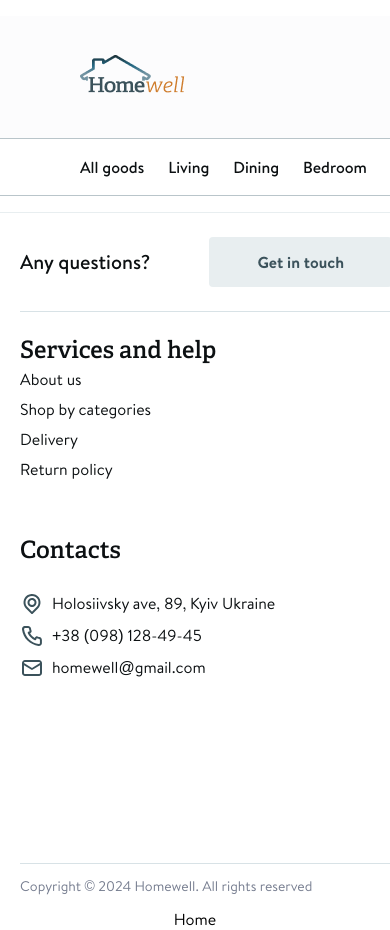
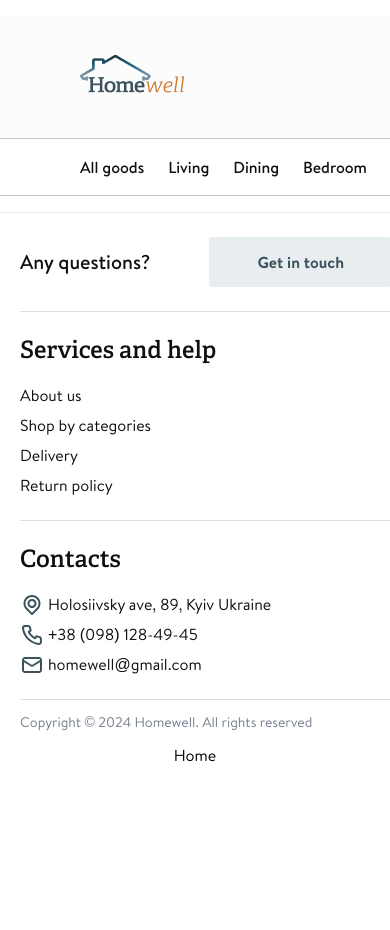
Before and after one commit to Vlad1slov/Frontend-Team-challenge, a React (Create React App) app: page / in a window 390 px wide. Shown: the top 930 px of the page. After the commit the page ends 844 px from the top, so only its background shows below. Built offline with nearby package versions, Linux system fonts and the light colour scheme.

Commit message:
adds Contacts mobile styles

```diff
--- a/src/components/Footer/Contacts/Contacts.jsx
+++ b/src/components/Footer/Contacts/Contacts.jsx
@@ -8,12 +8,9 @@ export const Contacts = () => {
         <h3 className={s.title}>Contacts</h3>
         <ul className={css.servisList}>
           <li className={s.contactsItem}>
-            <div className={s.contactItemBox}>
             <svg
               className={s.icon}
-                width="24"
-                height="24"
-                viewBox="0 0 24 24"
+              // viewBox="0 0 20 20"
               fill="none"
               xmlns="http://www.w3.org/2000/svg"
             >
@@ -25,14 +22,11 @@ export const Contacts = () => {
             <div className={s.textWrap}>
               <p className={s.text}>Holosiivsky ave, 89, Kyiv Ukraine</p>
             </div>
-            </div>
           </li>
-          <li className={s.contactItemBox}>
+          <li className={s.contactsItem}>
             <svg
               className={s.icon}
-              width="24"
-              height="24"
-              viewBox="0 0 24 24"
+              // viewBox="0 0 24 24"
               fill="none"
               xmlns="http://www.w3.org/2000/svg"
             >
@@ -41,16 +35,12 @@ export const Contacts = () => {
                 fill="#3B525B"
               />
             </svg>
-            <div className={s.textWrap}>
             <p className={s.text}>+38 (098) 128-49-45</p>
-            </div>
           </li>
-          <li className={s.contactItemBox}>
+          <li className={s.contactsItem}>
             <svg
               className={s.icon}
-              width="24"
-              height="24"
-              viewBox="0 0 24 24"
+              // viewBox="0 0 20 20"
               fill="none"
               xmlns="http://www.w3.org/2000/svg"
             >
@@ -59,9 +49,7 @@ export const Contacts = () => {
                 fill="#3B525B"
               />
             </svg>
-            <div className={s.textWrap}>
             <p className={s.text}>homewell@gmail.com</p>
-            </div>
           </li>
         </ul>
       </div>
--- a/src/components/Footer/Contacts/Contacts.module.css
+++ b/src/components/Footer/Contacts/Contacts.module.css
@@ -1,21 +1,38 @@
 .contacts {
+  border-style: solid;
+  border-color: var(--primary-pasteltahoesnow, #d8e2e6);
+  border-width: 1px 0px 0px 0px;
+  padding: 24px 0px 24px 0px;
+
+  @media screen and (min-width: 1280px) {
     padding: 32px 0px 32px 0px;
-  flex-shrink: 0;
     width: 300px;
     height: 359px;
+    flex-shrink: 0;
     position: relative;
+  }
 }
 
 .contactsBox {
   display: flex;
   flex-direction: column;
-  gap: 24px;
+  gap: 16px;
   align-items: flex-start;
   justify-content: flex-start;
+  position: relative;
+
+  @media screen and (max-width: 1279px) {
+    align-self: stretch;
+    flex-shrink: 0;
+  }
+
+  @media screen and (min-width: 1280px) {
+    gap: 24px;
     width: 280px;
     position: absolute;
     left: 0px;
     top: 32px;
+  }
 }
 
 .title {
@@ -30,7 +47,7 @@
 
 .contactsItem {
   display: flex;
-  flex-direction: column;
+  flex-direction: row;
   gap: 8px;
   align-items: flex-start;
   justify-content: flex-start;
@@ -39,7 +56,7 @@
   position: relative;
 }
 
-.contactItemBox {
+/* .contactItemBox {
   display: flex;
   flex-direction: row;
   gap: 8px;
@@ -47,7 +64,7 @@
   justify-content: flex-start;
   flex-shrink: 0;
   position: relative;
-}
+} */
 
 .icon {
   flex-shrink: 0;
@@ -55,9 +72,14 @@
   height: 24px;
   position: relative;
   overflow: visible;
+
+  @media screen and (max-width: 1279px) {
+    width: 20px;
+    height: 20px;
+  }
 }
 
-.textWrap {
+/* .textWrap {
   display: flex;
   flex-direction: column;
   gap: 8px;
@@ -65,7 +87,7 @@
   justify-content: flex-start;
   flex-shrink: 0;
   position: relative;
-}
+} */
 
 .text {
   color: var(--text-river-styx, #0c1012);
--- a/src/components/Footer/Services/Services.module.css
+++ b/src/components/Footer/Services/Services.module.css
@@ -18,20 +18,21 @@
     border-color: var(--primary-pasteltahoesnow, #d8e2e6);
     border-width: 1px 0px 0px 0px;
     padding: 24px 0px 24px 0px;
-    gap: 16px;
   }
 }
 
 .servicesAndHelpBox {
+  display: flex;
+  flex-direction: column;
+  gap: 16px;
+  align-items: flex-start;
+  justify-content: flex-start;
+  align-self: stretch;
+  flex-shrink: 0;
+  position: relative;
+
   @media screen and (min-width: 1280px) {
-    display: flex;
-    flex-direction: column;
     gap: 24px;
-    align-items: flex-start;
-    justify-content: flex-start;
-    align-self: stretch;
-    flex-shrink: 0;
-    position: relative;
   }
 }
 
```
Lines whose indentation alone changed are shown as unchanged.
